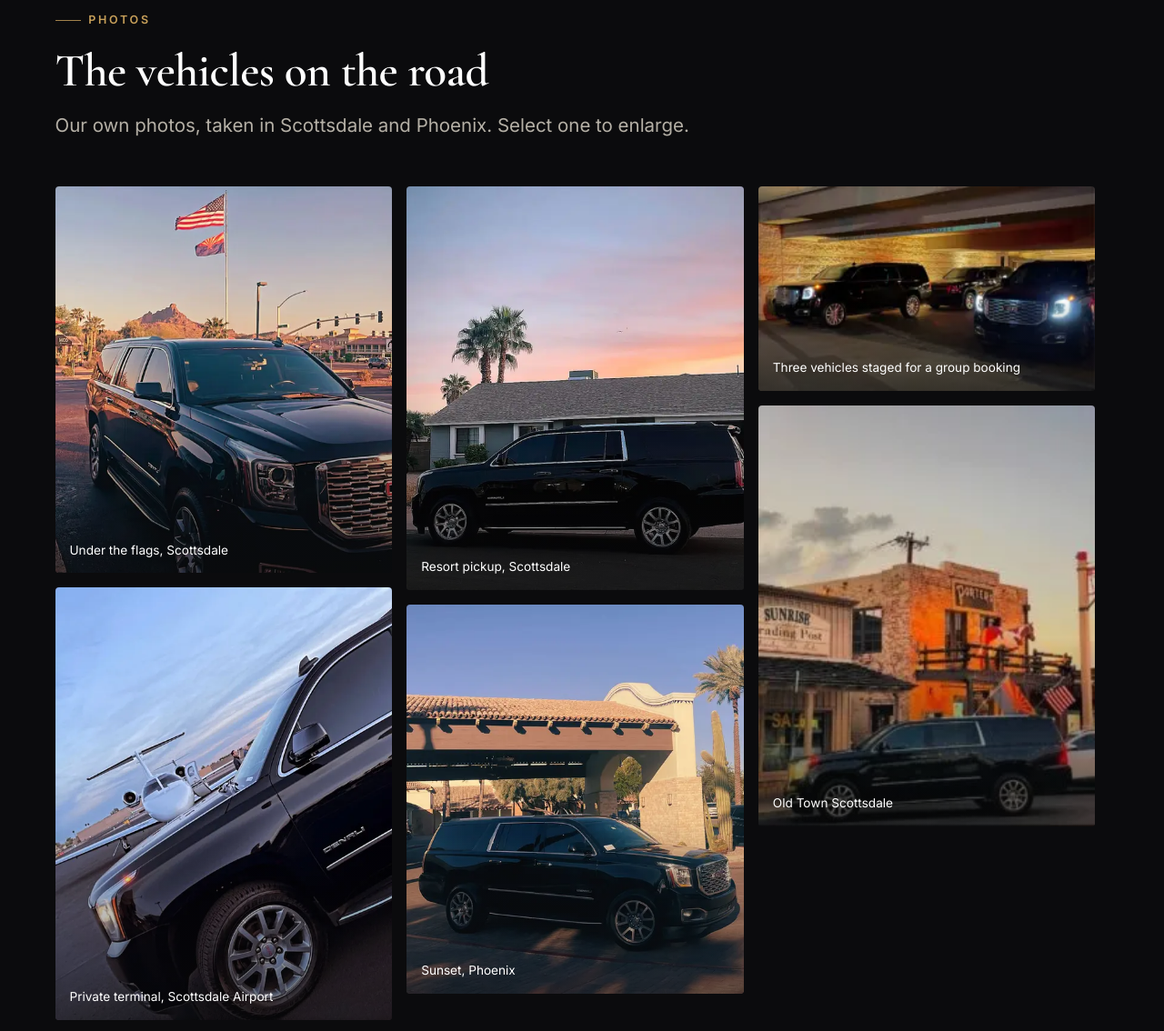
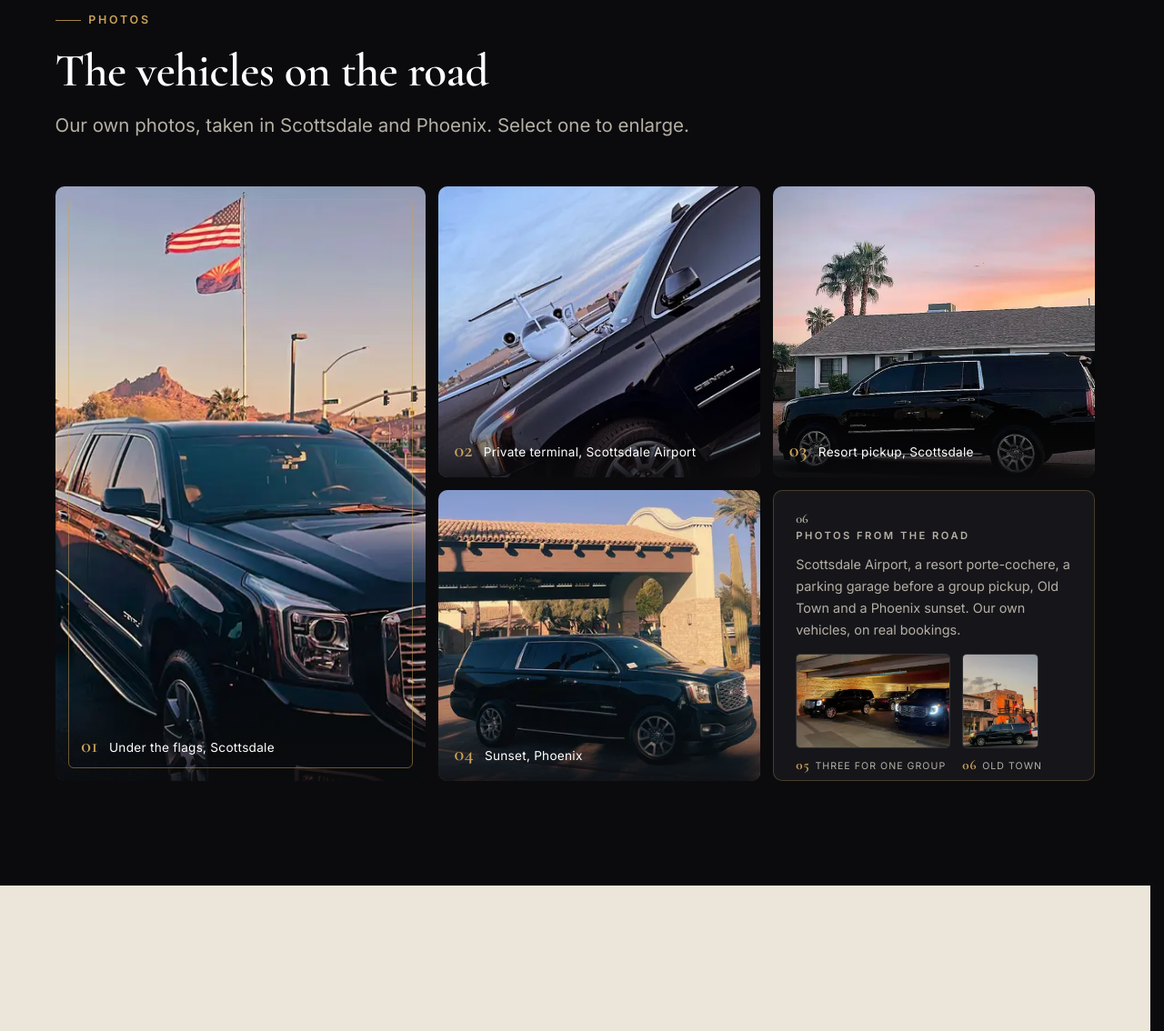
Before and after one commit to agency-wo/comfort-luxury-rides-website, a plain HTML site: page fleet/index.html in a window 1280 px wide. Shown: the part 1666-2800 px from the top of the page at 91% size. Drawn offline with Linux system fonts and the light colour scheme.

Commit message:
Pill buttons, editorial fleet gallery grid, contact-card colours, README hand-off, verify fix

```diff
--- a/assets/css/styles.css
+++ b/assets/css/styles.css
@@ -169,7 +169,7 @@ em { font-family: var(--serif); font-style: italic; font-size: 1.08em; }
 .btn {
   display: inline-flex; align-items: center; justify-content: center; gap: .6em;
   font-family: var(--sans); font-weight: 600; font-size: .82rem; letter-spacing: .12em; text-transform: uppercase;
-  padding: 1em 1.7em; min-height: 48px; border-radius: var(--radius-s);
+  padding: 1em 1.8em; min-height: 48px; border-radius: 999px;
   border: 1.5px solid transparent; white-space: nowrap;
   transition: transform .25s var(--ease), background .25s, color .25s, border-color .25s;
 }
@@ -491,16 +491,28 @@ body.nav-open .wa-fab, body.lb-open .wa-fab { display: none; }
 .to-top:hover { background: var(--gold); color: var(--bg); }
 .to-top svg { width: 18px; height: 18px; }
 
-/* ---------- Gallery + lightbox ---------- */
-.masonry { columns: 3 260px; column-gap: 1rem; }
-.masonry figure { break-inside: avoid; margin: 0 0 1rem; border-radius: var(--radius-s); overflow: hidden; position: relative; cursor: zoom-in; background: var(--surface-2); }
-.masonry img { width: 100%; transition: transform .6s var(--ease); }
-.masonry figure::after { content: ""; position: absolute; inset: 0; background: linear-gradient(180deg, transparent 55%, rgba(11, 11, 13, .7)); opacity: 0; transition: opacity .3s; }
-.masonry figure:hover img { transform: scale(1.04); }
-.masonry figure:hover::after { opacity: 1; }
-.masonry figcaption { position: absolute; left: 0; right: 0; bottom: 0; padding: .9rem 1rem; color: #fff; font-size: .85rem; z-index: 2; opacity: 0; transform: translateY(8px); transition: opacity .3s, transform .3s; }
-.masonry figure:hover figcaption { opacity: 1; transform: none; }
-@media (hover: none) { .masonry figcaption { opacity: 1; transform: none; } .masonry figure::after { opacity: .85; } }
+/* ---------- Gallery (editorial grid) + lightbox ---------- */
+.gallery-grid { display: grid; grid-template-columns: 1.15fr 1fr 1fr; grid-auto-rows: 320px; gap: 14px; }
+.g-item { position: relative; overflow: hidden; border-radius: var(--radius); background: var(--surface-2); cursor: zoom-in; margin: 0; isolation: isolate; }
+.g-item img { width: 100%; height: 100%; object-fit: cover; object-position: var(--pos, 50% 50%); transition: transform .9s var(--ease); }
+.g-item picture { display: contents; }
+.g-item:hover img, .g-item:focus-visible img { transform: scale(1.045); }
+.g-item figcaption { position: absolute; left: 0; right: 0; bottom: 0; z-index: 2; padding: 3rem 1.1rem 1rem; display: flex; align-items: baseline; gap: .75rem;
+  color: #fff; font-size: .85rem; letter-spacing: .02em; background: linear-gradient(180deg, rgba(11, 11, 13, 0) 0%, rgba(11, 11, 13, .82) 100%); }
+.g-item figcaption b { font-family: var(--serif); font-weight: 600; font-size: 1.4rem; line-height: 1; color: var(--gold); }
+.g-feature { grid-row: span 2; }
+.g-feature::after { content: ""; position: absolute; inset: 14px; border: 1px solid rgba(201, 161, 90, .5); border-radius: 6px; pointer-events: none; z-index: 3; }
+.g-feature figcaption { padding-bottom: 1.6rem; padding-left: 1.8rem; }
+.g-note { background: var(--surface); border: 1px solid var(--line-dark); border-radius: var(--radius); padding: clamp(1.2rem, 2vw, 1.5rem); display: flex; flex-direction: column; justify-content: space-between; gap: .9rem; min-height: 0; overflow: hidden; }
+.g-note__count { font-family: var(--serif); font-weight: 600; font-size: 2.3rem; line-height: 1; color: var(--gold); }
+.g-note__count small { display: block; font-family: var(--sans); font-weight: 600; font-size: .7rem; letter-spacing: .22em; text-transform: uppercase; color: var(--text-muted); margin-top: .35rem; }
+.g-note > p { font-size: .9rem; color: var(--text-muted); }
+.g-minis { display: flex; gap: .8rem; align-items: flex-end; }
+.g-mini { margin: 0; cursor: zoom-in; flex: none; }
+.g-mini img { height: 104px; width: auto; border-radius: 5px; display: block; border: 1px solid var(--line-dark-2); }
+.g-mini figcaption { font-size: .66rem; letter-spacing: .1em; text-transform: uppercase; color: var(--text-muted); margin-top: .4rem; }
+.g-mini figcaption b { color: var(--gold); font-family: var(--serif); font-size: .95rem; margin-right: .35rem; }
+.gallery-item[hidden] { display: none; }
 .lightbox { position: fixed; inset: 0; z-index: 200; background: rgba(11, 11, 13, .95); display: none; align-items: center; justify-content: center; padding: clamp(1rem, 4vw, 3rem);
   opacity: 0; transition: opacity .28s var(--ease), display .28s allow-discrete; }
 .lightbox.is-open { display: flex; opacity: 1; }
@@ -541,7 +553,7 @@ body.nav-open .wa-fab, body.lb-open .wa-fab { display: none; }
 .js .card.reveal.is-visible:hover { transition: transform .35s var(--ease), border-color .35s var(--ease); }
 @media (prefers-reduced-motion: reduce) {
   .js .reveal { opacity: 1 !important; transform: none !important; transition: none !important; }
-  .card, .card__media img, .masonry img, .btn, .nav-menu, .masonry figcaption, .link-arrow svg, .lightbox, .wa-fab, .to-top, .site-header::before, .faq-item summary::after { transition: none !important; }
+  .card, .card__media img, .g-item img, .btn, .nav-menu, .g-item figcaption, .link-arrow svg, .lightbox, .wa-fab, .to-top, .site-header::before, .faq-item summary::after { transition: none !important; }
 }
 
 /* ---------- A11y helpers ---------- */
@@ -595,6 +607,15 @@ body.nav-open .wa-fab, body.lb-open .wa-fab { display: none; }
   .airports { grid-template-columns: 1fr 1fr; }
   .areas__grid { grid-template-columns: 1fr; }
   .quotes { grid-template-columns: 1fr; }
+  .gallery-grid { grid-template-columns: 1fr 1fr; grid-auto-rows: 210px; gap: 10px; }
+  .g-feature { grid-column: span 2; grid-row: span 2; }
+  .g-item:nth-child(4) { grid-column: span 2; }
+  .g-note { grid-column: span 2; grid-row: auto; min-height: 0; }
+  .gallery-grid { grid-auto-rows: auto; }
+  .g-item { height: 210px; }
+  .g-feature { height: 430px; }
+  .g-item figcaption { font-size: .78rem; padding: 2.2rem .8rem .7rem; }
+  .g-item figcaption b { font-size: 1.15rem; }
   .qf__row { grid-template-columns: 1fr; }
   .contact-grid { grid-template-columns: 1fr; }
   .next-steps { grid-template-columns: 1fr; }
--- a/fleet/index.html
+++ b/fleet/index.html
@@ -204,49 +204,55 @@
         <h2>The vehicles on the road</h2>
         <p class="lead">Our own photos, taken in Scottsdale and Phoenix. Select one to enlarge.</p>
       </div>
-      <div class="masonry reveal" data-gallery>
-        <figure class="gallery-item" data-full="/assets/img/black-suv-scottsdale-desert-740.jpg" data-full-m="/assets/img/black-suv-scottsdale-desert-560.jpg">
+      <div class="gallery-grid reveal" data-gallery>
+        <figure class="g-item g-feature gallery-item" data-full="/assets/img/black-suv-scottsdale-desert-740.jpg" data-full-m="/assets/img/black-suv-scottsdale-desert-560.jpg">
           <picture>
-            <source type="image/webp" srcset="/assets/img/black-suv-scottsdale-desert-400.webp 400w, /assets/img/black-suv-scottsdale-desert-560.webp 560w" sizes="(max-width: 600px) 100vw, 33vw">
-            <img src="/assets/img/black-suv-scottsdale-desert-560.jpg" srcset="/assets/img/black-suv-scottsdale-desert-400.jpg 400w, /assets/img/black-suv-scottsdale-desert-560.jpg 560w" sizes="(max-width: 600px) 100vw, 33vw" width="560" height="643" alt="Black GMC Yukon XL Denali parked under the US and Arizona flags with a desert peak behind, Scottsdale" loading="lazy" decoding="async">
+            <source type="image/webp" srcset="/assets/img/black-suv-scottsdale-desert-400.webp 400w, /assets/img/black-suv-scottsdale-desert-560.webp 560w, /assets/img/black-suv-scottsdale-desert-740.webp 740w" sizes="(max-width: 860px) 100vw, 40vw">
+            <img src="/assets/img/black-suv-scottsdale-desert-740.jpg" srcset="/assets/img/black-suv-scottsdale-desert-400.jpg 400w, /assets/img/black-suv-scottsdale-desert-560.jpg 560w, /assets/img/black-suv-scottsdale-desert-740.jpg 740w" sizes="(max-width: 860px) 100vw, 40vw" width="740" height="850" alt="Black GMC Yukon XL Denali parked under the US and Arizona flags with a desert peak behind, Scottsdale" loading="lazy" decoding="async" style="--pos:50% 60%">
           </picture>
-          <figcaption>Under the flags, Scottsdale</figcaption>
+          <figcaption><b>01</b>Under the flags, Scottsdale</figcaption>
         </figure>
-        <figure class="gallery-item" data-full="/assets/img/black-suv-private-jet-scottsdale-airport-960.jpg" data-full-m="/assets/img/black-suv-private-jet-scottsdale-airport-740.jpg">
+        <figure class="g-item gallery-item" data-full="/assets/img/black-suv-private-jet-scottsdale-airport-960.jpg" data-full-m="/assets/img/black-suv-private-jet-scottsdale-airport-740.jpg">
           <picture>
-            <source type="image/webp" srcset="/assets/img/black-suv-private-jet-scottsdale-airport-400.webp 400w, /assets/img/black-suv-private-jet-scottsdale-airport-560.webp 560w" sizes="(max-width: 600px) 100vw, 33vw">
-            <img src="/assets/img/black-suv-private-jet-scottsdale-airport-560.jpg" srcset="/assets/img/black-suv-private-jet-scottsdale-airport-400.jpg 400w, /assets/img/black-suv-private-jet-scottsdale-airport-560.jpg 560w" sizes="(max-width: 600px) 100vw, 33vw" width="560" height="719" alt="Black luxury SUV parked beside a private jet on the ramp at Scottsdale Airport" loading="lazy" decoding="async">
+            <source type="image/webp" srcset="/assets/img/black-suv-private-jet-scottsdale-airport-400.webp 400w, /assets/img/black-suv-private-jet-scottsdale-airport-560.webp 560w" sizes="(max-width: 860px) 50vw, 30vw">
+            <img src="/assets/img/black-suv-private-jet-scottsdale-airport-560.jpg" srcset="/assets/img/black-suv-private-jet-scottsdale-airport-400.jpg 400w, /assets/img/black-suv-private-jet-scottsdale-airport-560.jpg 560w" sizes="(max-width: 860px) 50vw, 30vw" width="560" height="719" alt="Black luxury SUV parked beside a private jet on the ramp at Scottsdale Airport" loading="lazy" decoding="async" style="--pos:50% 40%">
           </picture>
-          <figcaption>Private terminal, Scottsdale Airport</figcaption>
+          <figcaption><b>02</b>Private terminal, Scottsdale Airport</figcaption>
         </figure>
-        <figure class="gallery-item" data-full="/assets/img/black-suv-resort-porte-cochere-740.jpg" data-full-m="/assets/img/black-suv-resort-porte-cochere-560.jpg">
+        <figure class="g-item gallery-item" data-full="/assets/img/black-suv-resort-porte-cochere-740.jpg" data-full-m="/assets/img/black-suv-resort-porte-cochere-560.jpg">
           <picture>
-            <source type="image/webp" srcset="/assets/img/black-suv-resort-porte-cochere-400.webp 400w, /assets/img/black-suv-resort-porte-cochere-560.webp 560w" sizes="(max-width: 600px) 100vw, 33vw">
-            <img src="/assets/img/black-suv-resort-porte-cochere-560.jpg" srcset="/assets/img/black-suv-resort-porte-cochere-400.jpg 400w, /assets/img/black-suv-resort-porte-cochere-560.jpg 560w" sizes="(max-width: 600px) 100vw, 33vw" width="560" height="671" alt="Black luxury SUV waiting under a Spanish-tile porte-cochere with a saguaro and palm at a Scottsdale resort" loading="lazy" decoding="async">
+            <source type="image/webp" srcset="/assets/img/black-suv-resort-porte-cochere-400.webp 400w, /assets/img/black-suv-resort-porte-cochere-560.webp 560w" sizes="(max-width: 860px) 50vw, 30vw">
+            <img src="/assets/img/black-suv-resort-porte-cochere-560.jpg" srcset="/assets/img/black-suv-resort-porte-cochere-400.jpg 400w, /assets/img/black-suv-resort-porte-cochere-560.jpg 560w" sizes="(max-width: 860px) 50vw, 30vw" width="560" height="671" alt="Black luxury SUV waiting under a Spanish-tile porte-cochere with a saguaro and palm at a Scottsdale resort" loading="lazy" decoding="async" style="--pos:50% 62%">
           </picture>
-          <figcaption>Resort pickup, Scottsdale</figcaption>
+          <figcaption><b>03</b>Resort pickup, Scottsdale</figcaption>
         </figure>
-        <figure class="gallery-item" data-full="/assets/img/black-suv-sunset-palms-740.jpg" data-full-m="/assets/img/black-suv-sunset-palms-560.jpg">
+        <figure class="g-item gallery-item" data-full="/assets/img/black-suv-sunset-palms-740.jpg" data-full-m="/assets/img/black-suv-sunset-palms-560.jpg">
           <picture>
-            <source type="image/webp" srcset="/assets/img/black-suv-sunset-palms-400.webp 400w, /assets/img/black-suv-sunset-palms-560.webp 560w" sizes="(max-width: 600px) 100vw, 33vw">
-            <img src="/assets/img/black-suv-sunset-palms-560.jpg" srcset="/assets/img/black-suv-sunset-palms-400.jpg 400w, /assets/img/black-suv-sunset-palms-560.jpg 560w" sizes="(max-width: 600px) 100vw, 33vw" width="560" height="647" alt="Side profile of a black GMC Yukon XL Denali at sunset with palm trees, Phoenix" loading="lazy" decoding="async">
+            <source type="image/webp" srcset="/assets/img/black-suv-sunset-palms-400.webp 400w, /assets/img/black-suv-sunset-palms-560.webp 560w" sizes="(max-width: 860px) 50vw, 30vw">
+            <img src="/assets/img/black-suv-sunset-palms-560.jpg" srcset="/assets/img/black-suv-sunset-palms-400.jpg 400w, /assets/img/black-suv-sunset-palms-560.jpg 560w" sizes="(max-width: 860px) 50vw, 30vw" width="560" height="647" alt="Side profile of a black GMC Yukon XL Denali at sunset with palm trees, Phoenix" loading="lazy" decoding="async" style="--pos:50% 70%">
           </picture>
-          <figcaption>Sunset, Phoenix</figcaption>
+          <figcaption><b>04</b>Sunset, Phoenix</figcaption>
         </figure>
-        <figure class="gallery-item" data-full="/assets/img/three-black-suvs-garage-300.jpg" data-full-m="/assets/img/three-black-suvs-garage-300.jpg">
+        <div class="g-note">
+          <p class="g-note__count">06<small>photos from the road</small></p>
+          <p>Scottsdale Airport, a resort porte-cochere, a parking garage before a group pickup, Old Town and a Phoenix sunset. Our own vehicles, on real bookings.</p>
+          <div class="g-minis">
+            <figure class="g-mini gallery-item" data-full="/assets/img/three-black-suvs-garage-300.jpg" data-full-m="/assets/img/three-black-suvs-garage-300.jpg">
               <picture>
                 <source type="image/webp" srcset="/assets/img/three-black-suvs-garage-300.webp">
                 <img src="/assets/img/three-black-suvs-garage-300.jpg" width="300" height="182" alt="Three black luxury SUVs lined up in a parking garage" loading="lazy" decoding="async">
               </picture>
-          <figcaption>Three vehicles staged for a group booking</figcaption>
+              <figcaption><b>05</b>Three for one group</figcaption>
             </figure>
-        <figure class="gallery-item" data-full="/assets/img/black-suv-old-town-scottsdale-240.jpg" data-full-m="/assets/img/black-suv-old-town-scottsdale-240.jpg">
+            <figure class="g-mini gallery-item" data-full="/assets/img/black-suv-old-town-scottsdale-240.jpg" data-full-m="/assets/img/black-suv-old-town-scottsdale-240.jpg">
               <picture>
                 <source type="image/webp" srcset="/assets/img/black-suv-old-town-scottsdale-240.webp">
                 <img src="/assets/img/black-suv-old-town-scottsdale-240.jpg" width="240" height="300" alt="Black luxury SUV driving past the Sunrise Trading Post in Old Town Scottsdale" loading="lazy" decoding="async">
               </picture>
-          <figcaption>Old Town Scottsdale</figcaption>
+              <figcaption><b>06</b>Old Town</figcaption>
             </figure>
+          </div>
+        </div>
       </div>
     </div>
   </section>
```
Also changed, not shown: README.md. Lines whose indentation alone changed are shown as unchanged.
